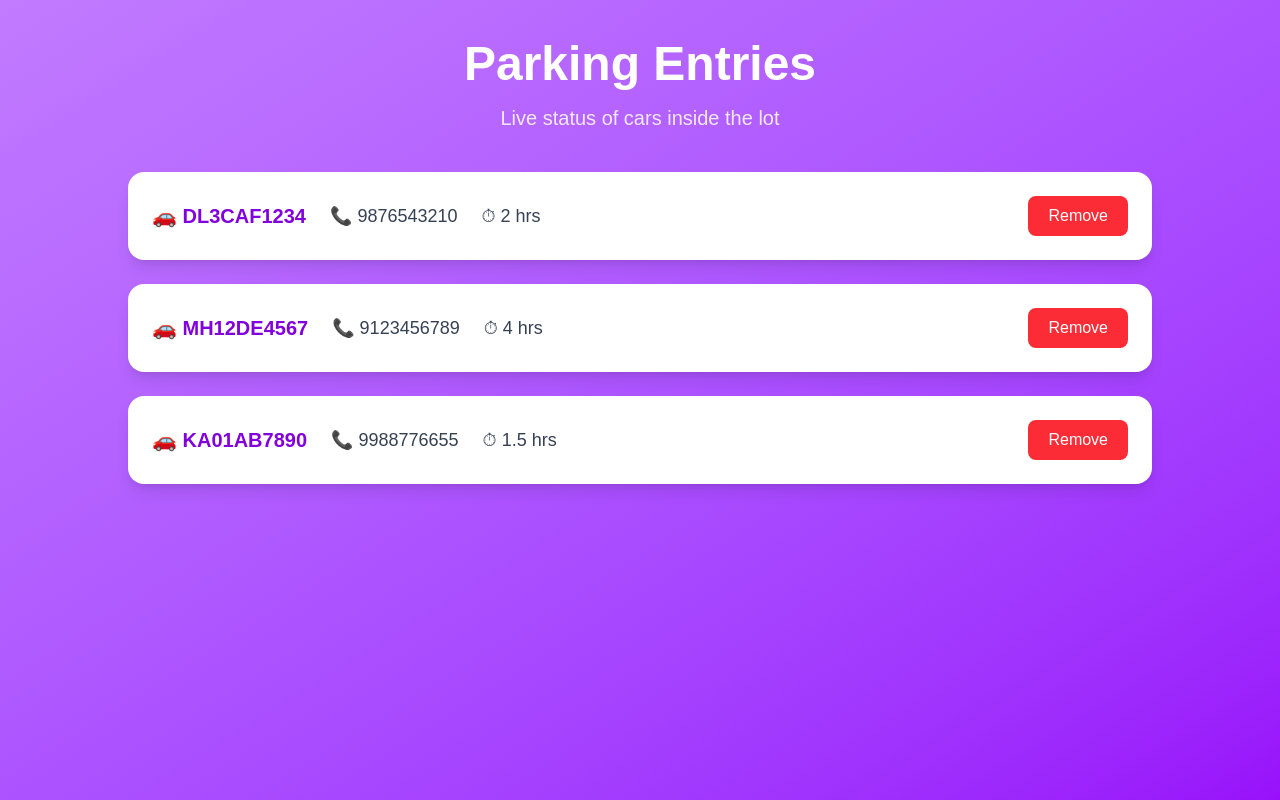
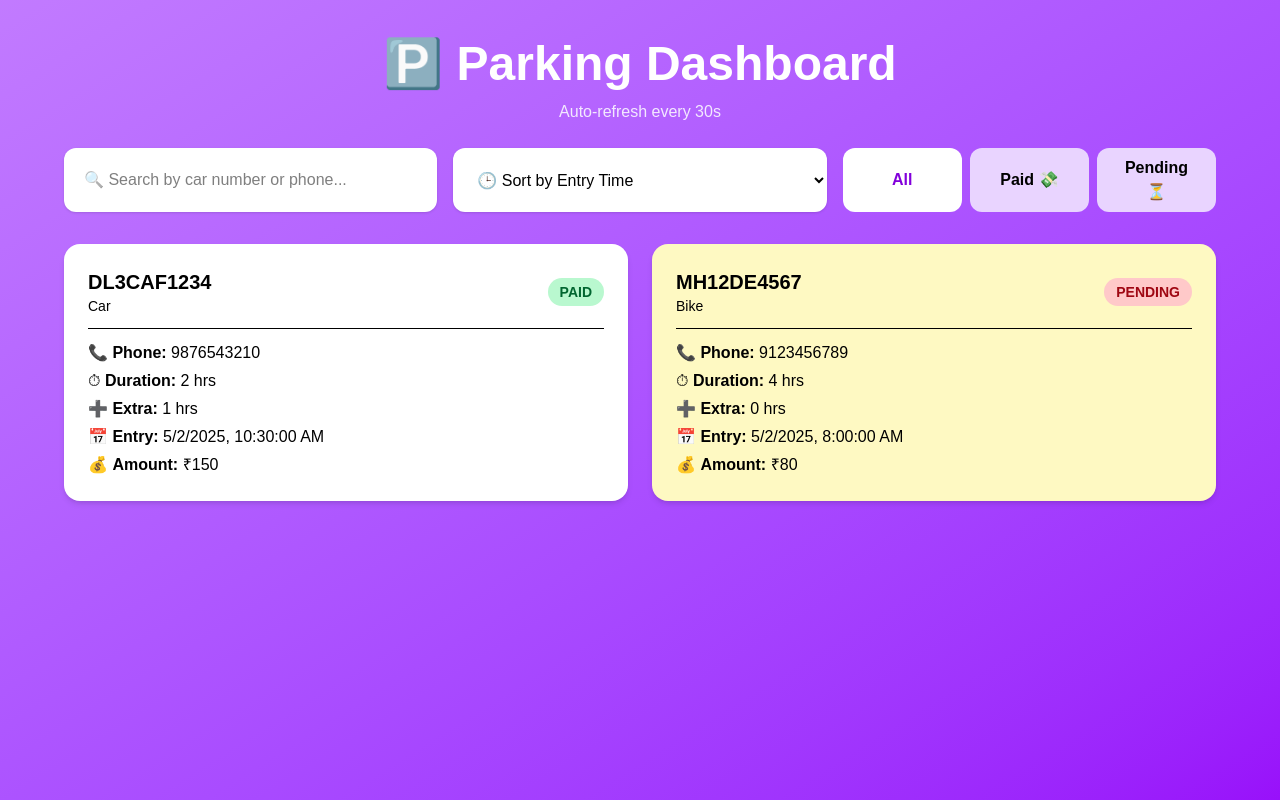
Before and after one commit to 1amSuraj/SmartPark, a Next.js app in the folder frontend/: page /view in a window 1280 px wide. Built offline with nearby package versions, Linux system fonts and the light colour scheme.

Commit message:
search and sort feature added on view page

```diff
--- a/frontend/src/app/view/page.tsx
+++ b/frontend/src/app/view/page.tsx
@@ -2,54 +2,184 @@
 
 import React, { useEffect, useState } from "react";
 
-// Dummy data for illustration — replace with actual API or state
-const mockData = [
-  { carNumber: "DL3CAF1234", phoneNumber: "9876543210", duration: "2" },
-  { carNumber: "MH12DE4567", phoneNumber: "9123456789", duration: "4" },
-  { carNumber: "KA01AB7890", phoneNumber: "9988776655", duration: "1.5" },
-];
+const fetchParkingData = async () => {
+  // Simulated data
+  return [
+    {
+      vehicleNo: "DL3CAF1234",
+      vehicleType: "Car",
+      phone: "9876543210",
+      parkingDuration: 2,
+      extraDuration: 1,
+      entryTime: "2025-05-02T10:30:00Z",
+      paymentStatus: "paid",
+      totalAmount: 150,
+    },
+    {
+      vehicleNo: "MH12DE4567",
+      vehicleType: "Bike",
+      phone: "9123456789",
+      parkingDuration: 4,
+      extraDuration: 0,
+      entryTime: "2025-05-02T08:00:00Z",
+      paymentStatus: "pending",
+      totalAmount: 80,
+    },
+    // Add more if needed
+  ];
+};
+
+const formatTime = (timeString: string) => {
+  const date = new Date(timeString);
+  return date.toLocaleString();
+};
 
 const View = () => {
-  const [parkingEntries, setParkingEntries] = useState([]);
+  const [entries, setEntries] = useState([]);
+  const [search, setSearch] = useState("");
+  const [filtered, setFiltered] = useState([]);
+  const [filterStatus, setFilterStatus] = useState("all");
+  const [sortKey, setSortKey] = useState("entryTime");
+
+  const loadData = async () => {
+    const data = await fetchParkingData();
+    setEntries(data);
+  };
 
   useEffect(() => {
-    // Simulate fetching data
-    setParkingEntries(mockData);
+    loadData();
+    const interval = setInterval(loadData, 30000);
+    return () => clearInterval(interval);
   }, []);
+
+  useEffect(() => {
+    let data = [...entries];
+
+    if (search.trim()) {
+      const keyword = search.toLowerCase();
+      data = data.filter(
+        (item) =>
+          item.vehicleNo.toLowerCase().includes(keyword) ||
+          item.phone.includes(keyword)
+      );
+    }
+
+    if (filterStatus !== "all") {
+      data = data.filter((item) => item.paymentStatus === filterStatus);
+    }
+
+    data.sort((a, b) => {
+      if (sortKey === "entryTime") {
+        return new Date(b.entryTime) - new Date(a.entryTime);
+      } else if (sortKey === "amount") {
+        return b.totalAmount - a.totalAmount;
+      } else if (sortKey === "status") {
+        return a.paymentStatus.localeCompare(b.paymentStatus);
+      }
+      return 0;
+    });
+
+    setFiltered(data);
+  }, [entries, search, filterStatus, sortKey]);
 
   return (
     <main className="min-h-screen bg-gradient-to-br from-purple-400 to-purple-600 text-white px-4 py-10 flex flex-col items-center">
-      <h1 className="text-5xl font-bold mb-4"> Parking Entries</h1>
-      <p className="text-xl mb-10 text-purple-100">
-        Live status of cars inside the lot
-      </p>
+      <h1 className="text-5xl font-bold mb-3">🅿️ Parking Dashboard</h1>
+      <p className="text-md text-purple-100 mb-6">Auto-refresh every 30s</p>
 
-      <div className="grid w-full max-w-5xl gap-6">
-        {parkingEntries.length === 0 ? (
-          <div className="text-center text-xl text-purple-100">
-            No vehicles inside the parking.
+      {/* Search + Sort + Filter */}
+      <div className="w-full max-w-6xl mb-8 grid grid-cols-1 md:grid-cols-3 gap-4 ">
+        <input
+          type="text"
+          placeholder="🔍 Search by car number or phone..."
+          value={search}
+          onChange={(e) => setSearch(e.target.value)}
+          className="px-5 py-3 bg-white text-black rounded-xl w-full focus:outline-none focus:ring-2 focus:ring-purple-300 shadow"
+        />
+
+        <select
+          value={sortKey}
+          onChange={(e) => setSortKey(e.target.value)}
+          className="px-5 py-3 bg-white text-black rounded-xl w-full focus:outline-none shadow"
+        >
+          <option value="entryTime">🕒 Sort by Entry Time</option>
+          <option value="amount">💰 Sort by Amount</option>
+          <option value="status">💳 Sort by Payment Status</option>
+        </select>
+
+        <div className="flex justify-between gap-2">
+          {["all", "paid", "pending"].map((status) => (
+            <button
+              key={status}
+              onClick={() => setFilterStatus(status)}
+              className={`px-4 py-2 rounded-xl font-semibold w-full transition ${
+                filterStatus === status
+                  ? "bg-white text-purple-700"
+                  : "bg-purple-200 text-black"
+              }`}
+            >
+              {status === "all"
+                ? "All"
+                : status === "paid"
+                ? "Paid 💸"
+                : "Pending ⏳"}
+            </button>
+          ))}
+        </div>
+      </div>
+
+      {/* Entries */}
+      <div className="w-full max-w-6xl grid grid-cols-1 md:grid-cols-2 gap-6">
+        {filtered.length === 0 ? (
+          <div className="col-span-full text-center text-white text-lg">
+            🚫 No records match the search/filter.
           </div>
         ) : (
-          parkingEntries.map((entry, index) => (
+          filtered.map((entry, i) => (
             <div
-              key={index}
-              className="bg-white text-black rounded-2xl shadow-lg p-6 flex flex-col sm:flex-row justify-between items-center"
+              key={i}
+              className={`rounded-2xl shadow-md p-6 transition transform hover:scale-[1.02] ${
+                entry.paymentStatus === "paid"
+                  ? "bg-white text-black"
+                  : "bg-yellow-100 text-black"
+              }`}
             >
-              <div className="flex flex-col sm:flex-row sm:items-center gap-6 w-full">
-                <div className="text-lg sm:text-xl font-semibold">
-                  🚗 <span className="text-purple-700">{entry.carNumber}</span>
+              <div className="flex justify-between items-center border-b pb-3 mb-3">
+                <div>
+                  <div className="text-xl font-bold">{entry.vehicleNo}</div>
+                  <div className="text-sm">{entry.vehicleType}</div>
                 </div>
-                <div className="text-md sm:text-lg text-gray-700">
-                  📞 {entry.phoneNumber}
-                </div>
-                <div className="text-md sm:text-lg text-gray-700">
-                  ⏱ {entry.duration} hrs
+                <div
+                  className={`px-3 py-1 rounded-full text-sm font-semibold ${
+                    entry.paymentStatus === "paid"
+                      ? "bg-green-200 text-green-800"
+                      : "bg-red-200 text-red-800"
+                  }`}
+                >
+                  {entry.paymentStatus.toUpperCase()}
                 </div>
               </div>
-              <div className="mt-4 sm:mt-0">
-                <button className="bg-red-500 hover:bg-red-600 text-white font-medium px-5 py-2 rounded-lg transition">
-                  Remove
-                </button>
+
+              <div className="space-y-1 text-base">
+                <p>
+                  📞 <span className="font-semibold">Phone:</span> {entry.phone}
+                </p>
+                <p>
+                  ⏱ <span className="font-semibold">Duration:</span>{" "}
+                  {entry.parkingDuration} hrs
+                </p>
+                <p>
+                  ➕ <span className="font-semibold">Extra:</span>{" "}
+                  {entry.extraDuration} hrs
+                </p>
+                <p>
+                  📅 <span className="font-semibold">Entry:</span>{" "}
+                  {formatTime(entry.entryTime)}
+                </p>
+                <p>
+                  💰 <span className="font-semibold">Amount:</span> ₹
+                  {entry.totalAmount}
+                </p>
               </div>
             </div>
           ))
```
